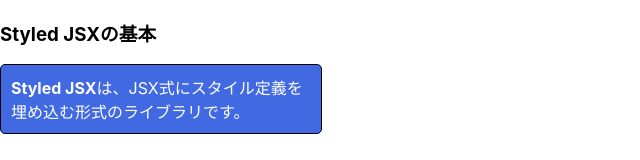
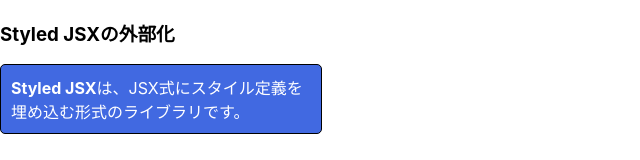
Before and after one commit to Yuma0309/Study-React, a React app in the folder React_sample_Yuma/my-styled/: page / in a window 1280 px wide. Shown: the top 160 px of the page, without its empty margins (0-640 px from the left). Built offline with nearby package versions, Linux system fonts and the light colour scheme.

Commit message:
リスト5-2-8までの動作を確認

```diff
--- a/React_sample_Yuma/my-styled/src/index.js
+++ b/React_sample_Yuma/my-styled/src/index.js
@@ -2,20 +2,17 @@
 import React from 'react';
 import ReactDOM from 'react-dom/client';
 import './index.css';
-import App from './App';
 import reportWebVitals from './reportWebVitals';
 
-import StyledBasic from './StyledBasic';
 import StyledCss from './StyledCss';
-import StyledDynamic from './StyledDynamic';
 /* eslint-enable no-unused-vars */
 
 const root = ReactDOM.createRoot(document.getElementById('root'));
 
 root.render(
   <>
-    <h3>Styled JSXの基本</h3>
-    <StyledBasic />
+    <h3>Styled JSXの外部化</h3>
+    <StyledCss />
   </>
 );
 
```
